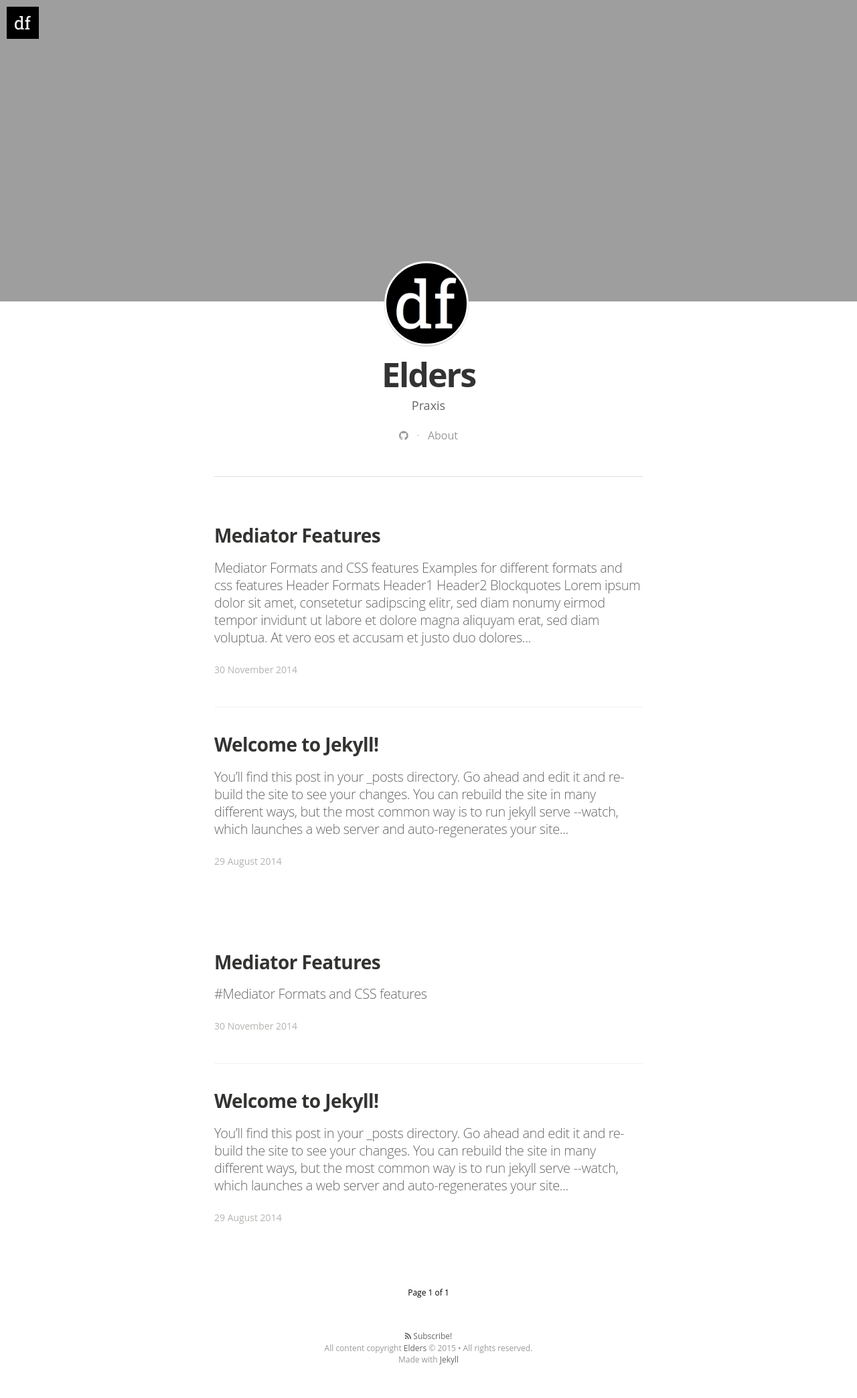
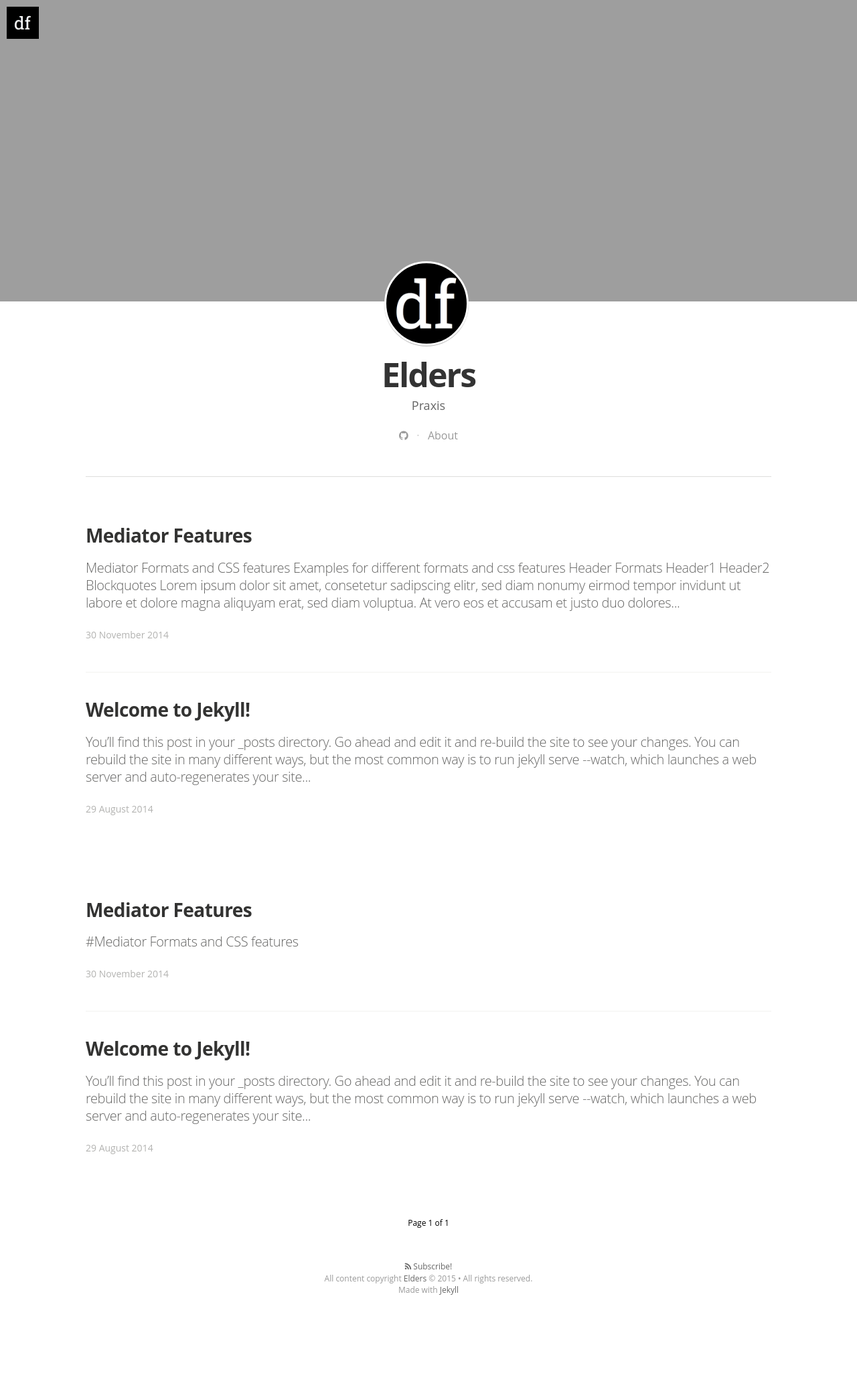
Before and after one commit to Elders/Praxis, a Jekyll site: the page built from index.html, in a window 1280 px wide. Shown: the whole page at 67% size. Built offline with Jekyll 4.4.1, drawn with Linux system fonts in a browser that asks for light colours; nearby versions of some CDN libraries; some web fonts are replaced; Markdown is read by kramdown in place of the engine named in the settings; the list of posts is cut into pages by our own code; after the commit the page ends 1983 px from its top, so only the background shows below that.

```diff
--- a/css/main.sass
+++ b/css/main.sass
@@ -130,7 +130,7 @@
 
 .content
   width: 100%
-  max-width: 640px
+  max-width: 1024px
   margin: 0 auto
   @include box-sizing(border-box)
   @include respond-to(800)
```
